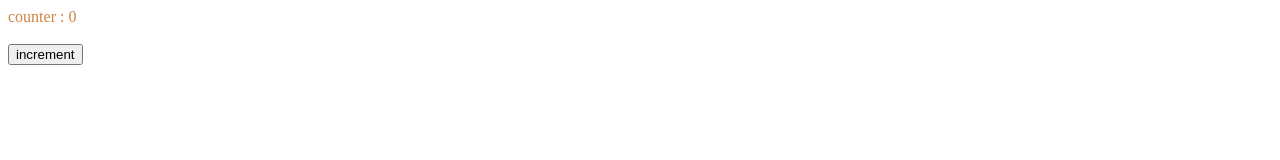
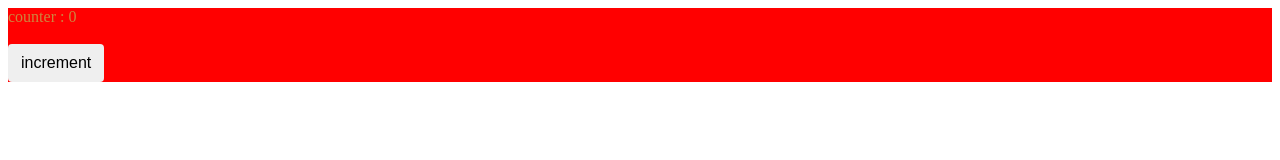
Before and after one commit to JulienMon/react-2, a Preact app: page / in a window 1280 px wide. Built offline with nearby package versions, Linux system fonts and the light colour scheme.

Commit message:
styled components

```diff
--- a/src/Counter.js
+++ b/src/Counter.js
@@ -1,6 +1,9 @@
 import React, { Component } from "react";
 import classnames from "classnames";
+
 //import classnames from "./index.css";
+
+import { Button } from "./bootstrap";
 
 export default class Counter extends Component {
   constructor(props) {
@@ -18,19 +21,19 @@ export default class Counter extends Component {
   }
 
   render() {
-    let className = "";
-
-    if (this.state.counter % 2 === 0) {
-      className = "even";
-    } else {
-      className = "odd";
-    }
+    const even = this.state.counter % 2 === 0;
+    var className = classnames({
+      even: even,
+      odd: !even,
+      modulo3: this.state.counter % 3 === 0,
+      modulo7: this.state.counter % 7 === 0
+    });
 
     return (
       <div className={className}>
         <div>counter : {this.state.counter}</div>
         <br />
-        <button onClick={() => this.increment()}>increment</button>
+        <Button onClick={() => this.increment()}>increment</Button>
       </div>
     );
   }
--- /dev/null
+++ b/src/bootstrap.js
@@ -0,0 +1,20 @@
+import styled from "styled-components";
+
+export const Button = styled.button`
+  display: inline-block;
+  font-weight: 400;
+  text-align: center;
+  white-space: nowrap;
+  vertical-align: middle;
+  -webkit-user-select: none;
+  -moz-user-select: none;
+  -ms-user-select: none;
+  user-select: none;
+  border: 1px solid transparent;
+  padding: 0.375rem 0.75rem;
+  font-size: 1rem;
+  line-height: 1.5;
+  border-radius: 0.25rem;
+  transition: color 0.15s ease-in-out, background-color 0.15s ease-in-out,
+    border-color 0.15s ease-in-out, box-shadow 0.15s ease-in-out;
+`;
--- a/src/index.css
+++ b/src/index.css
@@ -1,6 +1,6 @@
-.active {color: blue}
+.modulo3 {background-color: blue}
 
-.warning {color: red}
+.modulo7 {background-color: red}
 
 .odd {color: purple}
 
```
